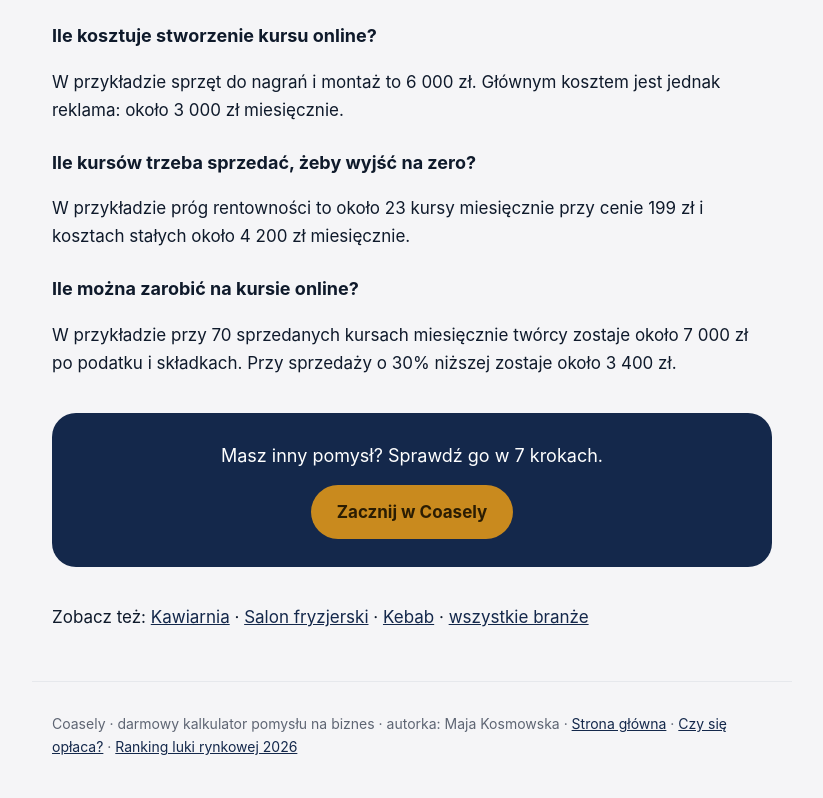
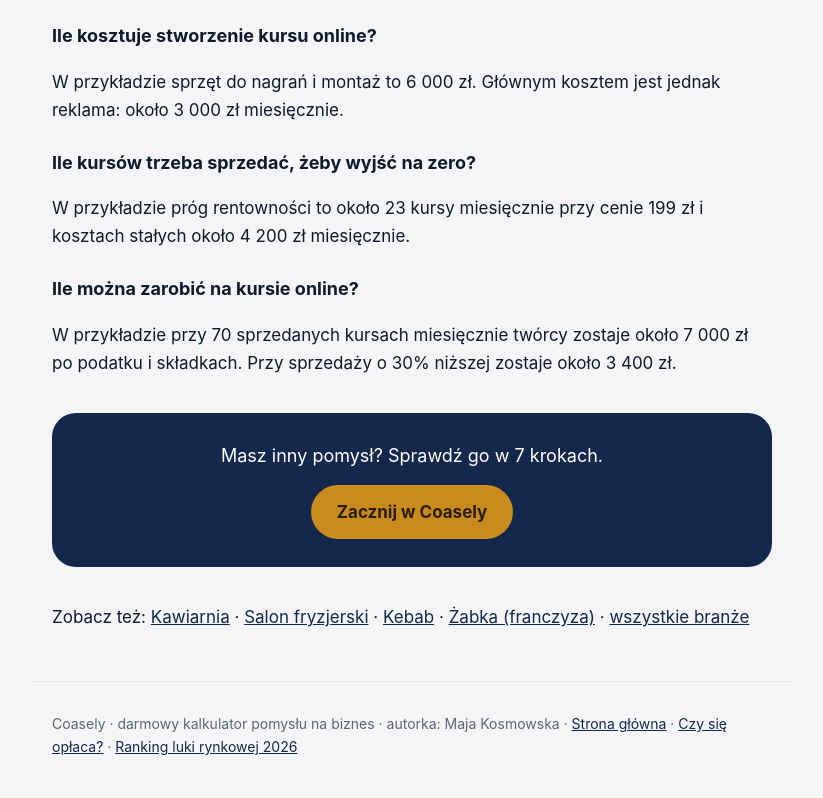
Before and after one commit to MKosmowska/my-first-business, a plain HTML site: page czy-oplaca-sie-sprzedawac-kurs-online/index.html in a window 1280 px wide. Shown: the part 3343-4141 px from the top of the page, without its empty margins (228-1051 px from the left). Drawn offline with Linux system fonts and the light colour scheme.

Commit message:
Add files via upload

```diff
--- a/czy-oplaca-sie-sprzedawac-kurs-online/index.html
+++ b/czy-oplaca-sie-sprzedawac-kurs-online/index.html
@@ -89,7 +89,7 @@ footer{color:var(--muted);font-size:14px;padding-top:30px;padding-bottom:40px;bo
   <p>Masz inny pomysł? Sprawdź go w 7 krokach.</p>
   <a class="btn" href="/pl/">Zacznij w Coasely</a>
 </div>
-<p>Zobacz też: <a href="/czy-oplaca-sie-otworzyc-kawiarnie/">Kawiarnia</a> · <a href="/czy-oplaca-sie-otworzyc-salon-fryzjerski/">Salon fryzjerski</a> · <a href="/czy-oplaca-sie-otworzyc-kebab/">Kebab</a> · <a href="/czy-oplaca-sie/">wszystkie branże</a></p>
+<p>Zobacz też: <a href="/czy-oplaca-sie-otworzyc-kawiarnie/">Kawiarnia</a> · <a href="/czy-oplaca-sie-otworzyc-salon-fryzjerski/">Salon fryzjerski</a> · <a href="/czy-oplaca-sie-otworzyc-kebab/">Kebab</a> · <a href="/czy-oplaca-sie-otworzyc-zabke/">Żabka (franczyza)</a> · <a href="/czy-oplaca-sie/">wszystkie branże</a></p>
 </main>
 <footer>Coasely · darmowy kalkulator pomysłu na biznes · autorka: Maja Kosmowska · <a href="/pl/">Strona główna</a> · <a href="/czy-oplaca-sie/">Czy się opłaca?</a> · <a href="/gdzie-zaczac-biznes-ranking/">Ranking luki rynkowej 2026</a></footer>
 </body>
```
